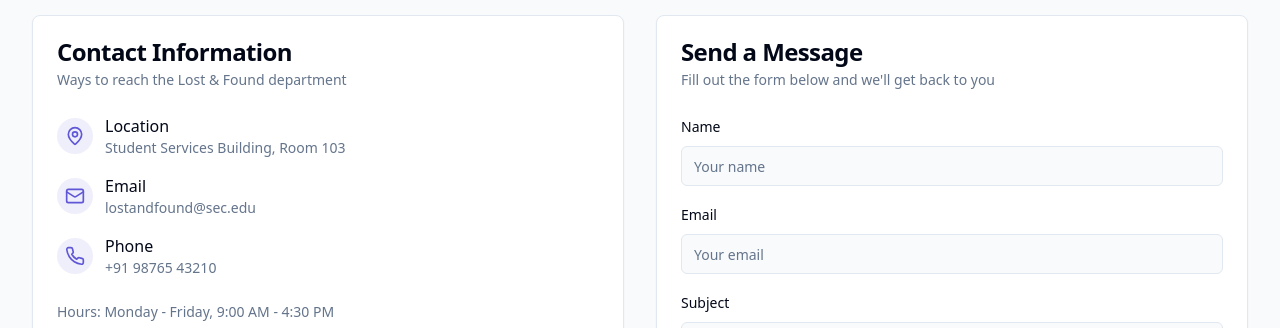
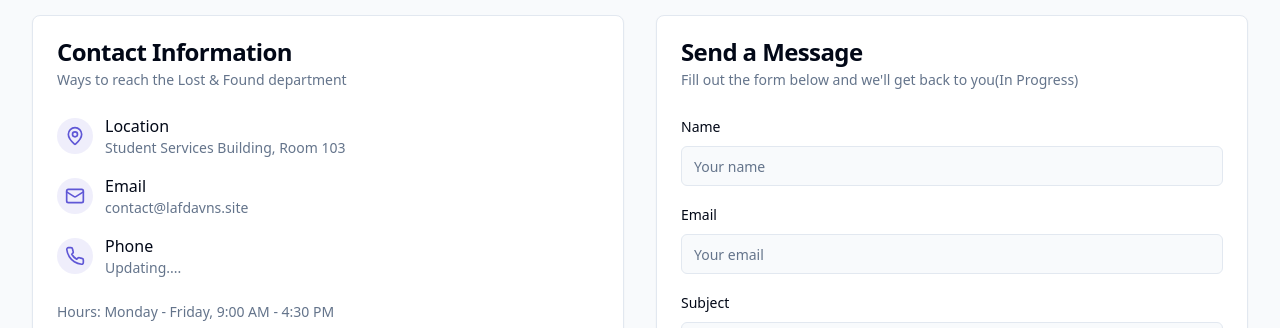
Before and after one commit to Nemaleshh/saveetha-item-compass-11, a React (Vite) app: page /contact in a window 1280 px wide. Shown: the part 174-502 px from the top of the page. Built offline with nearby package versions, Linux system fonts and the light colour scheme; no server answers; the database is empty.

Commit message:
Update Contact.tsx

```diff
--- a/src/pages/Contact.tsx
+++ b/src/pages/Contact.tsx
@@ -60,7 +60,7 @@ const Contact = () => {
               <div>
                 <p className="font-medium">Email</p>
                 <p className="text-sm text-muted-foreground">
-                  lostandfound@sec.edu
+                  contact@lafdavns.site
                 </p>
               </div>
             </div>
@@ -72,7 +72,7 @@ const Contact = () => {
               <div>
                 <p className="font-medium">Phone</p>
                 <p className="text-sm text-muted-foreground">
-                  +91 98765 43210
+                  Updating....
                 </p>
               </div>
             </div>
@@ -88,7 +88,7 @@ const Contact = () => {
           <CardHeader>
             <CardTitle>Send a Message</CardTitle>
             <CardDescription>
-              Fill out the form below and we'll get back to you
+              Fill out the form below and we'll get back to you(In Progress)
             </CardDescription>
           </CardHeader>
           <form onSubmit={handleSubmit}>
```
